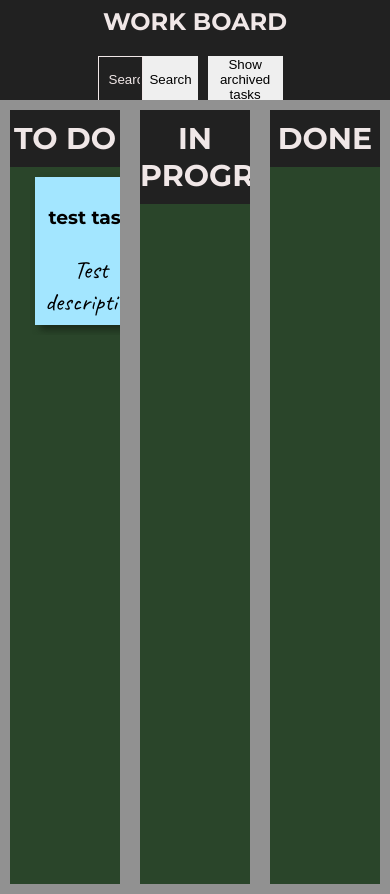
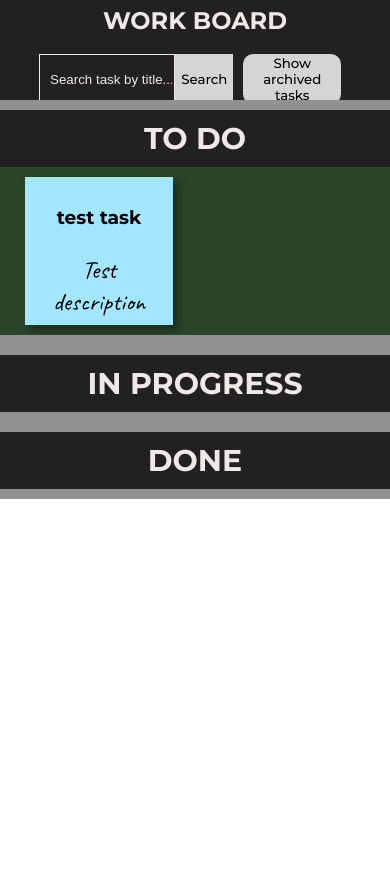
Before and after one commit to kattycreates/work-board, a React (Create React App) app: page / in a window 390 px wide. After the commit the page ends 844 px from the top, so only its background shows below. Built offline with nearby package versions, Linux system fonts and the light colour scheme.

Commit message:
second commit

```diff
--- a/src/components/board/board.css
+++ b/src/components/board/board.css
@@ -21,3 +21,11 @@
     padding: 10px;
 }
 /* Hide scrollbar for Chrome, Safari and Opera */
+
+
+@media screen and (max-width:700px){
+    .board{
+        width: 100%;
+    }
+
+}
--- a/src/components/boards/Boards.jsx
+++ b/src/components/boards/Boards.jsx
@@ -13,6 +13,7 @@ const Boards = ({showArchive,tasks,setTasks}) => {
   console.log('tasks',tasks);
   const handleSubmit=(e)=>{
     e.preventDefault();
+    if(title&&desc){
       let newTask={
         title,desc,archived:false,
         id:Math.random()*999,
@@ -23,7 +24,10 @@ const Boards = ({showArchive,tasks,setTasks}) => {
       setTasks([...tasks,newTask])
       setTitle('');
       setDesc('');
+
+    }
     setShow(false);
+
 
   }
   //console.log('show',show);
--- a/src/components/boards/boards.css
+++ b/src/components/boards/boards.css
@@ -55,3 +55,12 @@
 .close:hover{
     background-color:var(--tertiary-color);
 }
+
+
+
+@media screen and (max-width:700px){
+    .boards{
+        flex-direction: column;
+    }
+
+}
--- a/src/components/header/header.css
+++ b/src/components/header/header.css
@@ -8,6 +8,7 @@
     align-items: center;
     background-color: var(--secondary-color);
     color:var(--text-color);
+
 }
 .search-wrapper{
     display: flex;
@@ -40,14 +41,30 @@
 }
 .search-btn{
     border: none;
+    background-color: rgb(213, 213, 213);
+    font-family: 'Montserrat', sans-serif;
+    font-weight:500;
 }
 .arc-btn{
     height: 100%;
     margin: 0 10px;
     outline: none;
     border: none;
+    background-color: rgb(213, 213, 213);
+    border-radius: 10px;
+    font-family: 'Montserrat', sans-serif;
+    font-weight:500;
 }
 .search-btn:hover,.arc-btn:hover{
     background-color: var(--tertiary-color);
     font-weight: 700;
 }
+
+
+
+@media screen and (max-width:700px){
+    .search-wrapper{
+        width: 80%;
+    }
+
+}
```
Lines whose indentation alone changed are shown as unchanged.
